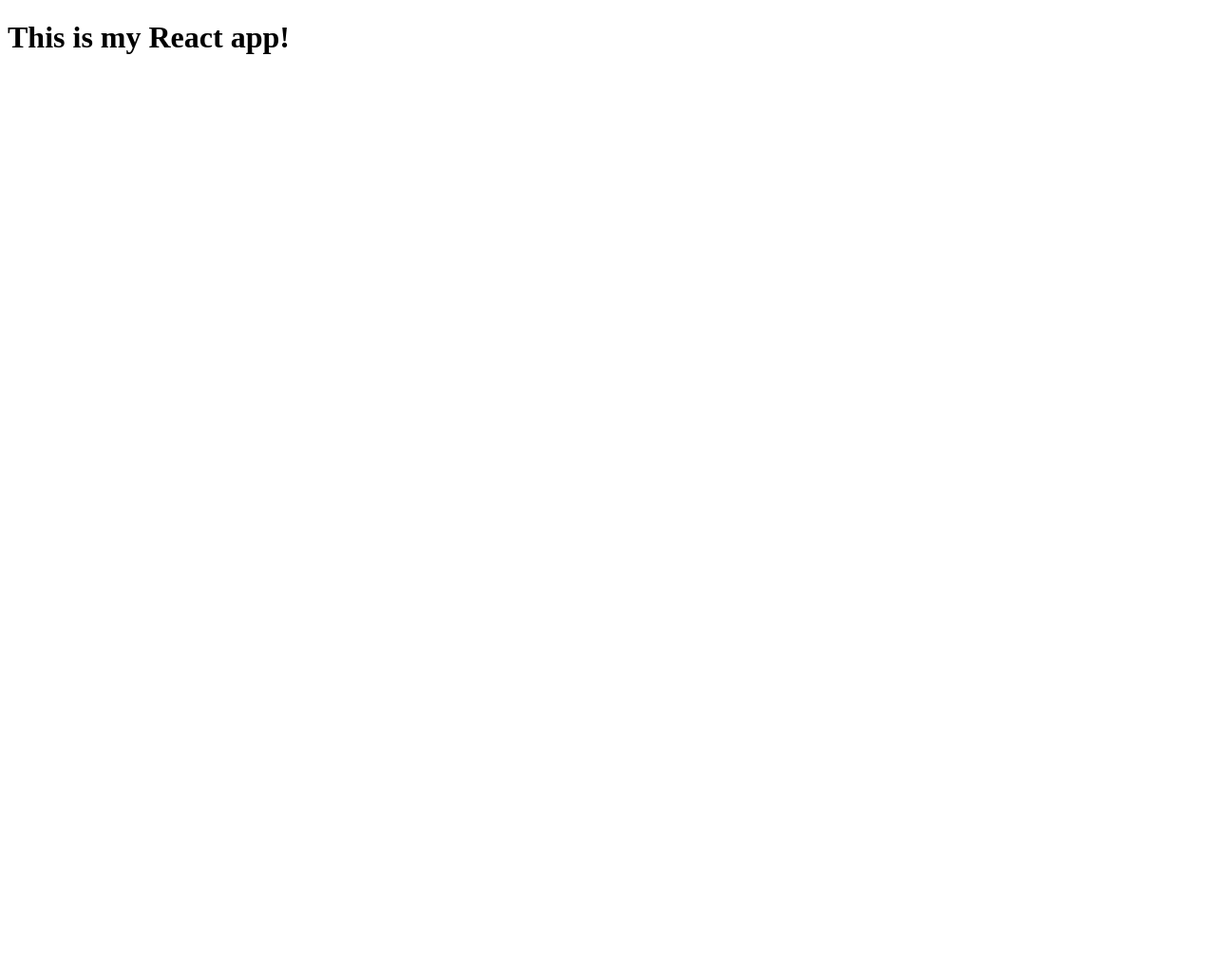
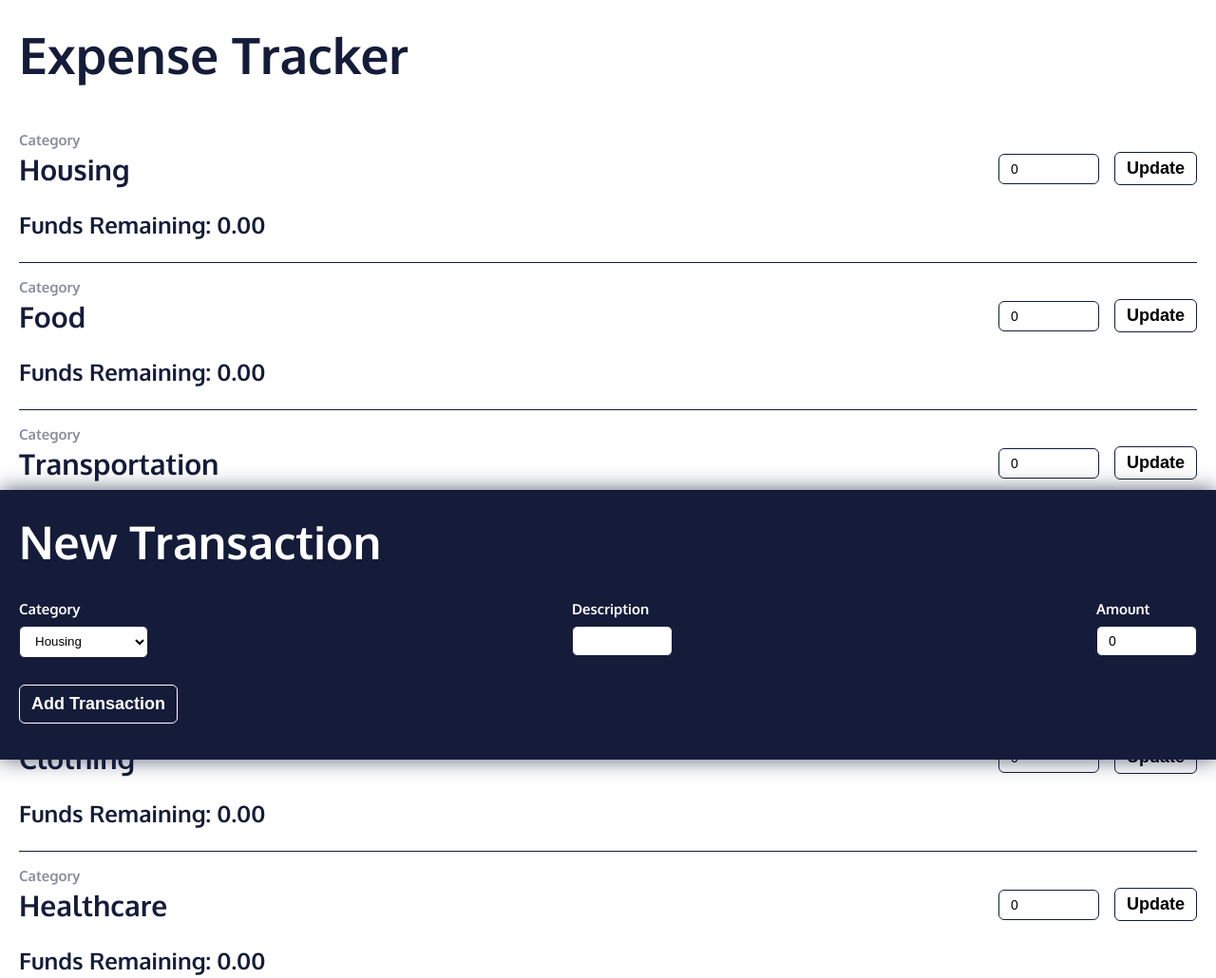
Before and after one commit to Dglz94/Expense-Tracker, a React app: page / in a window 1280 px wide. Shown: the top 1030 px of the page at 95% size. Before the commit the page ends 800 px from the top, so only its background shows below. Built offline with nearby package versions, Linux system fonts and the light colour scheme.

Commit message:
se agrega codigo del proyecto

```diff
--- a/package.json
+++ b/package.json
@@ -23,7 +23,9 @@
     "webpack-dev-server": "^3.11.2"
   },
   "dependencies": {
+    "@reduxjs/toolkit": "^1.6.0",
     "react": "^17.0.2",
-    "react-dom": "^17.0.2"
+    "react-dom": "^17.0.2",
+    "react-redux": "^7.2.4"
   }
 }
--- /dev/null
+++ b/src/app/App.js
@@ -0,0 +1,17 @@
+import Transactions from '../features/transactions/Transactions';
+import Budgets from '../features/budgets/Budgets';
+import React from 'react';
+
+function App() {
+  return (
+    <div className="App">
+      <header className="App-header">
+        <h1>Expense Tracker</h1>
+        <Budgets />
+        <Transactions />
+      </header>
+    </div>
+  );
+}
+
+export default App;
--- /dev/null
+++ b/src/app/store.js
@@ -0,0 +1,10 @@
+import { configureStore } from '@reduxjs/toolkit';
+import transactionsReducer from '../features/transactions/transactionsSlice';
+import budgetsReducer from '../features/budgets/budgetsSlice';
+
+export default configureStore({
+  reducer: {
+    transactions: transactionsReducer,
+    budgets: budgetsReducer,
+  },
+});
--- /dev/null
+++ b/src/components/Budget.js
@@ -0,0 +1,54 @@
+import React, { useState } from 'react';
+import { useDispatch, useSelector } from 'react-redux';
+import { editBudget } from '../features/budgets/budgetsSlice';
+import { selectTransactions } from '../features/transactions/transactionsSlice';
+
+export default function Budget({ budget }) {
+  const dispatch = useDispatch();
+  const [amount, setAmount] = useState(budget.amount);
+  const transactions = useSelector(selectTransactions);
+
+  const handleEdit = (e) => {
+    e.preventDefault();
+    dispatch(editBudget({ category: budget.category, amount: amount }));
+  };
+
+  const calculateTotalExpenses = () => {
+    return transactions[budget.category]
+      .map((transaction) => transaction.amount)
+      .reduce((amount1, amount2) => amount1 + amount2, 0);
+  };
+
+  const getFundsRemainingClassName = (amount) => {
+    if (parseFloat(amount) === 0) {
+      return null;
+    }
+
+    return parseFloat(amount) > 0 ? 'positive' : 'negative';
+  };
+
+  const remainingFunds = Number.parseFloat(budget.amount - calculateTotalExpenses()).toFixed(2);
+  const fundsRemainingClassName = getFundsRemainingClassName(remainingFunds);
+
+  return (
+    <li className="budget-container">
+      <div className="category-label">Category</div>{' '}
+      <div className="category-wrapper">
+        <h3 className="category-value">{budget.category}</h3>
+        <form onSubmit={handleEdit} className="budget-form">
+          <input
+            className="amount-input"
+            value={amount}
+            onChange={(e) => setAmount(e.currentTarget.value)}
+            type="number"
+            step="0.01"
+          />
+          <button className="update-button">Update</button>
+        </form>
+      </div>
+      <h4 className={`remaining-funds ${fundsRemainingClassName}`}>
+        Funds Remaining: {remainingFunds}
+      </h4>
+    </li>
+  );
+}
--- /dev/null
+++ b/src/components/TransactionForm.js
@@ -0,0 +1,76 @@
+import React, { useState } from 'react';
+import { useDispatch } from 'react-redux';
+import {
+  addTransaction,
+  CATEGORIES,
+} from '../features/transactions/transactionsSlice';
+import { v4 as uuidv4 } from 'uuid';
+
+export default function TransactionForm({ categories }) {
+  const dispatch = useDispatch();
+  const [category, setCategory] = useState(CATEGORIES[0]);
+  const [description, setDescription] = useState('');
+  const [amount, setAmount] = useState(0);
+
+  const handleSubmit = (e) => {
+    e.preventDefault();
+    dispatch(
+      addTransaction({
+        category: category,
+        description: description,
+        amount: parseFloat(amount),
+        id: uuidv4(),
+      })
+    );
+    setCategory(CATEGORIES[0]);
+    setDescription('');
+    setAmount(0);
+  };
+
+  return (
+    <section className="new-transaction-section">
+      <h2>New Transaction</h2>
+      <form onSubmit={handleSubmit}>
+        <div className="form-wrapper">
+          <div>
+            <label htmlFor="category">Category</label>
+            <select
+              id="category"
+              value={category}
+              onChange={(e) => setCategory(e.currentTarget.value)}
+            >
+              {CATEGORIES.map((c) => (
+                <option key={c} value={c}>
+                  {c}
+                </option>
+              ))}
+            </select>
+          </div>
+
+          <div>
+            <label htmlFor="description">Description</label>
+            <input
+              id="description"
+              value={description}
+              onChange={(e) => setDescription(e.currentTarget.value)}
+              type="text"
+            />
+          </div>
+
+          <div>
+            <label htmlFor="amount">Amount</label>
+            <input
+              id="amount"
+              value={amount}
+              onChange={(e) => setAmount(e.currentTarget.value)}
+              type="number"
+              step="0.01"
+            />
+          </div>
+        </div>
+
+        <button>Add Transaction</button>
+      </form>
+    </section>
+  );
+}
--- /dev/null
+++ b/src/components/TransactionList.js
@@ -0,0 +1,15 @@
+import React from 'react';
+import Transaction from './Transaction';
+
+export default function TransactionList({ transactions }) {
+  return (
+    <section className="new-transactions-section">
+      <h2>Transactions</h2>
+      <ul className="new-transaction-list">
+        {transactions.map((t) => (
+          <Transaction transaction={t} key={t.id} />
+        ))}
+      </ul>
+    </section>
+  );
+}
--- /dev/null
+++ b/src/features/budgets/Budgets.js
@@ -0,0 +1,15 @@
+import React from 'react';
+import { useSelector } from 'react-redux';
+import { selectBudgets } from './budgetsSlice';
+import Budget from '../../components/Budget';
+
+const Transactions = () => {
+  const budgets = useSelector(selectBudgets);
+  return (
+    <ul className='comments-container'>
+      { budgets.map(budget => <Budget budget={budget} key={budget.category}/>) }
+    </ul>
+  );
+};
+
+export default Transactions;
--- /dev/null
+++ b/src/features/budgets/budgetsSlice.js
@@ -0,0 +1,27 @@
+export const CATEGORIES = ['housing', 'food', 'transportation', 'utilities', 'clothing', 'healthcare', 'personal', 'education', 'entertainment'];
+const initialState = CATEGORIES.map(category => ({ category: category, amount: 0 }))
+
+export const editBudget = (budget) => {
+  return {
+    type: 'budgets/editBudget',
+    payload: budget
+  }
+}
+
+const budgetsReducer = (state = initialState, action) => {
+  switch (action.type) {
+    case 'budgets/editBudget':
+      const newBudgets = state.map(budget => {
+        if (budget.category === action.payload.category) {
+          return action.payload;
+        }
+        return budget;
+      })
+      return newBudgets;
+    default:
+      return state;
+  }
+}
+
+export const selectBudgets = (state) => state.budgets;
+export default budgetsReducer;
--- /dev/null
+++ b/src/features/transactions/Transactions.js
@@ -0,0 +1,17 @@
+import React from 'react';
+import { useSelector } from 'react-redux';
+import { selectFlattenedTransactions } from './transactionsSlice';
+import TransactionForm from '../../components/TransactionForm';
+import TransactionList from '../../components/TransactionList';
+
+const Transactions = () => {
+  const transactions = useSelector(selectFlattenedTransactions);
+  return (
+    <div className="comments-container">
+      <TransactionList transactions={transactions} />
+      <TransactionForm />
+    </div>
+  );
+};
+
+export default Transactions;
--- /dev/null
+++ b/src/features/transactions/transactionsSlice.js
@@ -0,0 +1,36 @@
+export const CATEGORIES = ['housing', 'food', 'transportation', 'utilities', 'clothing', 'healthcare', 'personal', 'education', 'entertainment'];
+const initialState = Object.fromEntries(CATEGORIES.map(category => [category, []]))
+
+export const addTransaction = (transaction) => {
+  return {
+    type: 'transactions/addTransaction',
+    payload: transaction
+  }
+}
+
+export const deleteTransaction = (transaction) => {
+  return {
+    type: 'transactions/deleteTransaction',
+    payload: transaction
+  }
+}
+
+export const selectTransactions = (state) => state.transactions;
+export const selectFlattenedTransactions = (state) => Object.values(state.transactions).reduce((a,b) => [...a, ...b], []);
+
+const transactionsReducer = (state = initialState, action) => {
+  let newTransactionsForCategory;
+  switch (action.type) {
+    case 'transactions/addTransaction':
+      newTransactionsForCategory = [...state[action.payload.category].slice(), action.payload]
+      return { ...state, [action.payload.category]: newTransactionsForCategory}
+    case 'transactions/deleteTransaction':
+      const deletedIndex = state[action.payload.category].findIndex(transaction => transaction.id === action.payload.id);
+      newTransactionsForCategory = state[action.payload.category].filter((item, index) => index !== deletedIndex)
+      return { ...state, [action.payload.category]: newTransactionsForCategory}
+    default:
+      return state;
+  }
+}
+
+export default transactionsReducer;
--- a/src/index.html
+++ b/src/index.html
@@ -3,7 +3,7 @@
 <head>
  <meta charset="utf-8">
  <link rel="stylesheet" type="text/css" href="/src/styles.css">
- <title>My React App from Scratch</title>
+ <title>Expense Tracker</title>
 </head>
 <body>
  <div id="app"></div>
--- a/src/index.js
+++ b/src/index.js
@@ -1,6 +1,15 @@
-import ReactDOM from "react-dom";
-import React from "react";
-const App = () => {
-  return <h1>This is my React app!</h1>;
-};
-ReactDOM.render(<App />, document.getElementById("app"));
+import React from 'react';
+import ReactDOM from 'react-dom';
+import App from './app/App';
+import { Provider } from 'react-redux';
+import store from './app/store';
+
+
+ReactDOM.render(
+  <React.StrictMode>
+    <Provider store={store}>
+      <App />
+    </Provider>
+  </React.StrictMode>,
+  document.getElementById('app')
+);
--- a/src/styles.css
+++ b/src/styles.css
@@ -0,0 +1,204 @@
+@import url('https://fonts.googleapis.com/css2?family=Oxygen:wght@400;700&display=swap');
+
+:root {
+  --main-text-color: #141c3a;
+  --blue: #3069f0;
+  --red: #fd4d3f;
+  --gray: rgba(20, 28, 58, 0.5);
+  --shadow: 0 0 21px 0 rgba(20, 28, 58, 0.7);
+  --white: #ffffff;
+}
+
+body {
+  font-family: 'Oxygen', sans-serif;
+  color: var(--main-text-color);
+  padding: 24px 20px 0px 20px;
+  margin: 0;
+}
+
+h1 {
+  font-size: 53px;
+  font-weight: bold;
+  margin-top: 0;
+  margin-bottom: 32px;
+}
+
+h2 {
+  font-size: 48px;
+  font-weight: bold;
+  margin-top: 0px;
+  margin-bottom: 32px;
+}
+
+h3 {
+  font-size: 30px;
+  font-weight: bold;
+  margin: 2px 0px 0px 0px;
+}
+
+h4 {
+  font-size: 24px;
+  font-weight: bold;
+  margin: 0;
+}
+
+.category-label {
+  color: var(--gray);
+  font-size: 15px;
+  font-weight: bold;
+}
+
+.budget-container {
+  list-style: none;
+  padding: 16px 0px 24px 0px;
+  border-bottom: solid 1px var(--main-text-color);
+}
+
+.comments-container {
+  padding: 0;
+}
+
+.category-value {
+  text-transform: capitalize;
+}
+
+input {
+  padding: 7px 12px;
+  border-radius: 6px;
+  border: solid 1px #141c3a;
+  font-size: 14px;
+  width: 80px;
+}
+
+.update-button {
+  padding: 6px 12px;
+  border-radius: 6px;
+  border: solid 1px #141c3a;
+  font-size: 18px;
+  font-weight: bold;
+  background: var(--white);
+  margin-left: 16px;
+  cursor: pointer;
+}
+
+.update-button:hover,
+.update-button:focus {
+  background-color: #141c3a;
+  color: #ffffff;
+}
+
+.category-wrapper {
+  display: flex;
+  align-items: center;
+  margin-bottom: 24px;
+}
+
+.budget-form {
+  margin-left: auto;
+}
+
+.remaining-funds.positive {
+  color: var(--blue);
+}
+
+.remaining-funds.negative {
+  color: var(--red);
+}
+
+.new-transaction-section {
+  background: var(--main-text-color);
+  color: var(--white);
+  margin-left: -20px;
+  margin-right: -20px;
+  padding: 24px 20px;
+  padding-bottom: 38px;
+  box-shadow: var(--shadow);
+  position: fixed;
+  bottom: 0;
+  width: 100%;
+  box-sizing: border-box;
+}
+
+.new-transaction-section label {
+  display: block;
+  font-size: 15px;
+  font-weight: bold;
+  margin-bottom: 8px;
+}
+
+.form-wrapper {
+  display: flex;
+  justify-content: space-between;
+  margin-bottom: 28px;
+}
+
+.new-transaction-section button {
+  padding: 9px 12px;
+  border-radius: 6px;
+  border: solid 1px #ffffff;
+  background-color: #141c3a;
+  font-size: 18px;
+  font-weight: bold;
+  color: #ffffff;
+  cursor: pointer;
+}
+
+.new-transaction-section button:hover,
+.new-transaction-section button:focus {
+  background-color: #ffffff;
+  color: #141c3a;
+}
+
+select {
+  padding: 7px 16px 8px 12px;
+  border-radius: 6px;
+  border: solid 1px #141c3a;
+  background-color: #ffffff;
+  text-transform: capitalize;
+}
+
+.new-transaction-list {
+  list-style: none;
+  padding: 0;
+}
+
+.new-transaction {
+  padding: 12px 10.5px 11px 16px;
+  border-radius: 6px;
+  border: solid 1px #141c3a;
+  background-color: #ffffff;
+  font-size: 16px;
+  font-weight: bold;
+  display: flex;
+  margin-bottom: 16px;
+}
+
+.description {
+  font-style: italic;
+  font-size: 16px;
+  font-weight: normal;
+}
+
+.new-transaction button {
+  margin-left: auto;
+  background: white;
+  border: solid 1px #141c3a;
+  border-radius: 50%;
+  height: 20px;
+  width: 20px;
+  display: flex;
+  align-items: center;
+  justify-content: center;
+  cursor: pointer;
+  font-weight: bold;
+}
+
+.new-transaction button:hover,
+.new-transaction button:focus {
+  color: white;
+  background-color: #141c3a;
+}
+
+.new-transactions-section {
+  padding-bottom: 350px;
+}
```
Also changed, not shown: src/components/Transaction.js (added, +22 -0 lines), 1 other file.
